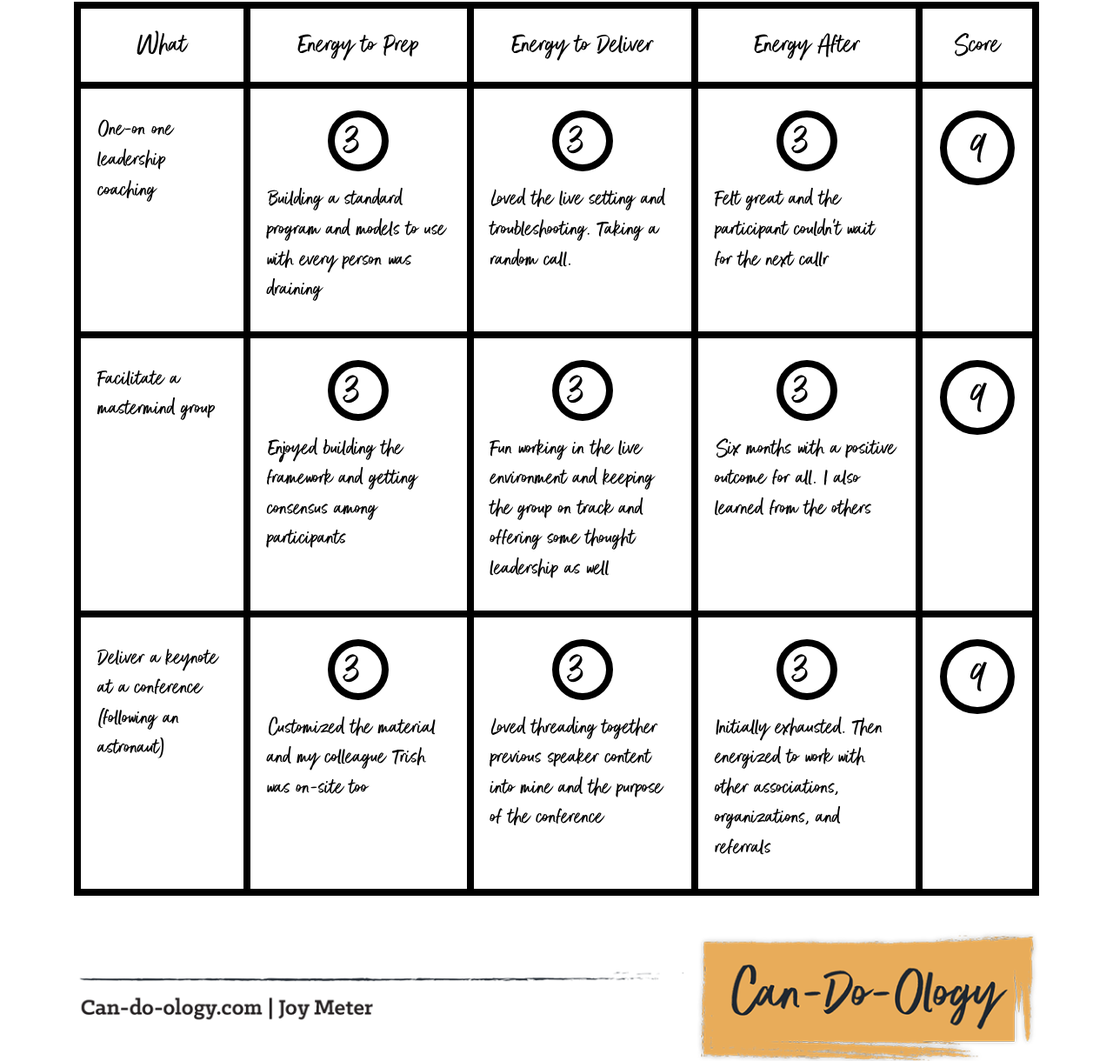
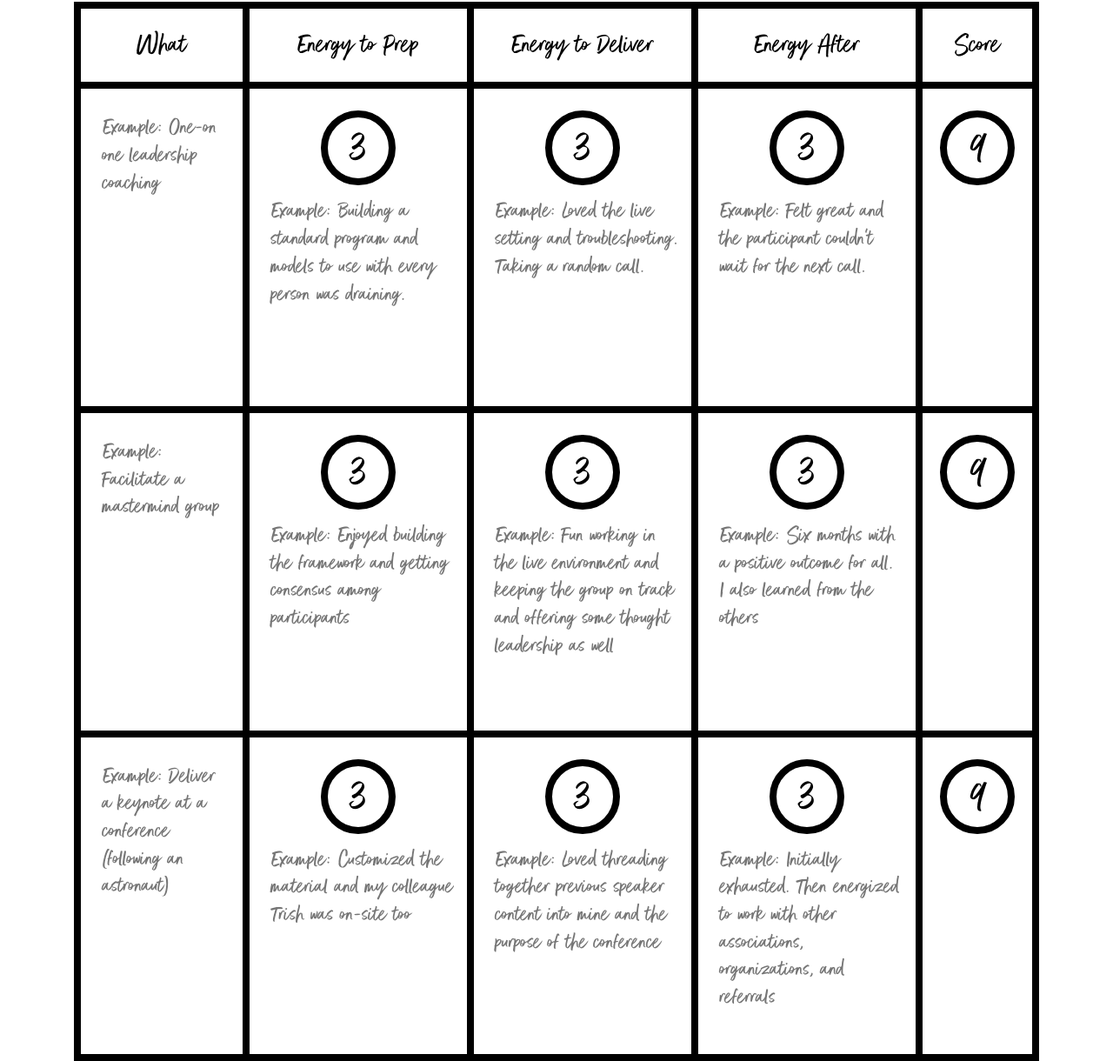
Before and after one commit to giraphcreative/joy.can-do-ology.com, a website: page index.html in a window 1280 px wide. Shown: the part 392-1612 px from the top of the page at 87% size. Drawn offline with nearby package versions, Linux system fonts and the light colour scheme.

Commit message:
All fields editable.

```diff
--- a/css/src/_base.scss
+++ b/css/src/_base.scss
@@ -66,7 +66,7 @@ p {
 }
 
 
-input[type=text], select, textarea {
+input[type=text], input[type=number], select, textarea {
 	all: unset;
 }
 
--- a/css/src/main.scss
+++ b/css/src/main.scss
@@ -49,6 +49,22 @@ $orange: #e7ac5a;
         }
     }
 
+    textarea {
+        width: 100%;
+        height: 200px;
+        padding: 10px 0 10px 5px;
+        line-height: 1.1em;
+    }
+
+    input::-webkit-outer-spin-button,
+    input::-webkit-inner-spin-button {
+        -webkit-appearance: none;
+        margin: 0;
+    }
+    input[type=number] {
+        -moz-appearance: textfield;
+    }
+
     .score, .field {
         border: 8px solid black;
         border-radius: 50%;
--- a/index.html
+++ b/index.html
@@ -23,55 +23,55 @@
                 </tr>
                 <tr valign="top" class="calc-row">
                     <td class="label-col">
-                        <p>One-on one leadership coaching</p>
+                        <textarea placeholder="Example: One-on one leadership coaching"></textarea>
                     </td>
                     <td>
                         <input type="number" value="3" class="field" />
-                        <p>Building a standard program and models to use with every person was draining</p>
+                        <textarea placeholder="Example: Building a standard program and models to use with every person was draining."></textarea>
                     </td>
                     <td>
                         <input type="number" value="3" class="field" />
-                        <p>Loved the live setting and troubleshooting. Taking a random call.</p>
+                        <textarea placeholder="Example: Loved the live setting and troubleshooting. Taking a random call."></textarea>
                     </td>
                     <td>
                         <input type="number" value="3" class="field" />
-                        <p>Felt great and the participant couldn't wait for the next callr</p>
+                        <textarea placeholder="Example: Felt great and the participant couldn't wait for the next call."></textarea>
                     </td>
                     <td class="score-col"><div class="score"></div></td>
                 </tr>
                 <tr valign="top" class="calc-row">
                     <td class="label-col">
-                        <p>Facilitate a mastermind group</p>
+                        <textarea placeholder="Example: Facilitate a mastermind group"></textarea>
                     </td>
                     <td>
                         <input type="number" value="3" class="field" />
-                        <p>Enjoyed building the framework and getting consensus among participants</p>
+                        <textarea placeholder="Example: Enjoyed building the framework and getting consensus among participants"></textarea>
                     </td>
                     <td>
                         <input type="number" value="3" class="field" />
-                        <p>Fun working in the live environment and keeping the group on track and offering some thought leadership as well</p>
+                        <textarea placeholder="Example: Fun working in the live environment and keeping the group on track and offering some thought leadership as well"></textarea>
                     </td>
                     <td>
                         <input type="number" value="3" class="field" />
-                        <p>Six months with a positive outcome for all. I also learned from the others</p>
+                        <textarea placeholder="Example: Six months with a positive outcome for all. I also learned from the others"></textarea>
                     </td>
                     <td class="score-col"><div class="score"></div></td>
                 </tr>
                 <tr valign="top" class="calc-row">
                     <td class="label-col">
-                        <p>Deliver a keynote at a conference (following an astronaut)</p>
+                        <textarea placeholder="Example: Deliver a keynote at a conference (following an astronaut)"></textarea>
                     </td>
                     <td>
                         <input type="number" value="3" class="field" />
-                        <p>Customized the material and my colleague Trish was on-site too</p>
+                        <textarea placeholder="Example: Customized the material and my colleague Trish was on-site too"></textarea>
                     </td>
                     <td>
                         <input type="number" value="3" class="field" />
-                        <p>Loved threading together previous speaker content into mine and the purpose of the conference</p>
+                        <textarea placeholder="Example: Loved threading together previous speaker content into mine and the purpose of the conference"></textarea>
                     </td>
                     <td>
                         <input type="number" value="3" class="field" />
-                        <p>Initially exhausted. Then energized to work with other associations, organizations, and referrals</p>
+                        <textarea placeholder="Example: Initially exhausted. Then energized to work with other associations, organizations, and referrals"></textarea>
                     </td>
                     <td class="score-col"><div class="score"></div></td>
                 </tr>
```
Also changed, not shown: css/main.css, 1 other file.
